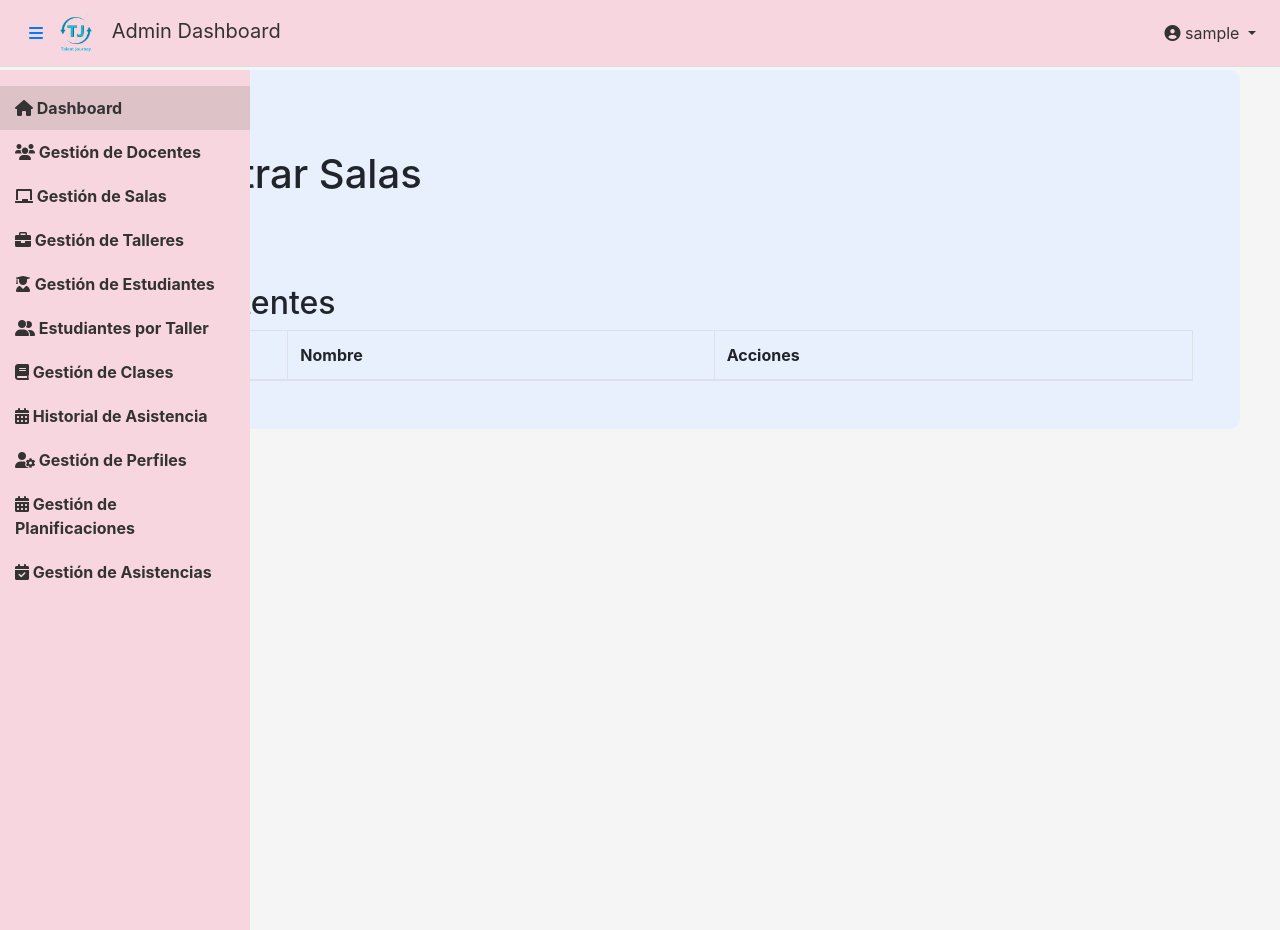
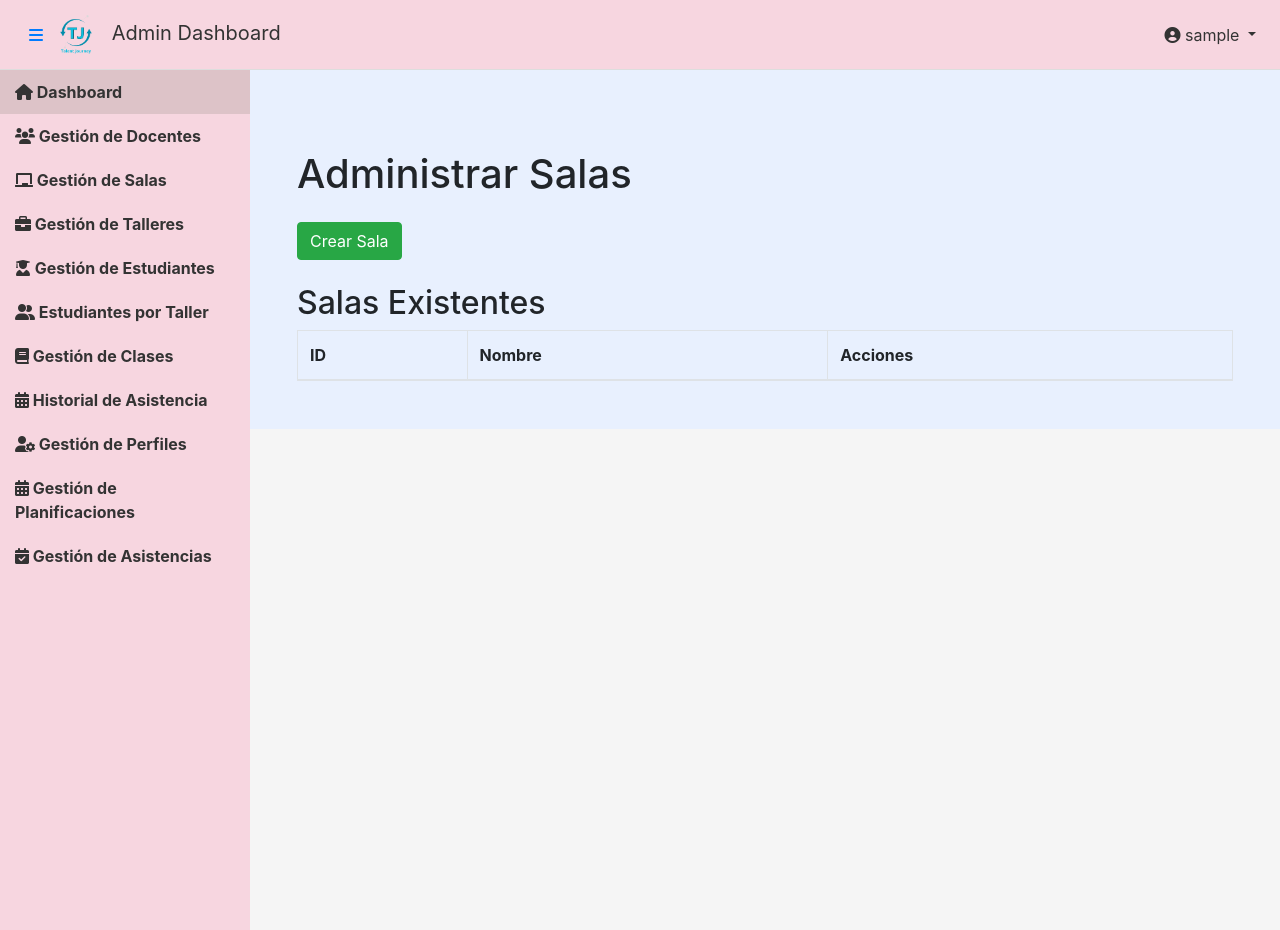
Before and after one commit to gbiggios/Proyecto_de_titulo_5.1, a Flask app: page /admin/salas/ in a window 1280 px wide. Run offline with Flask 3, Linux system fonts and the light colour scheme; the visitor is signed in with stand-in values (Sample User, id 1); data that the repository does not hold is empty; some libraries are stand-ins or nearby versions.

Commit message:
actualizacion de proyecto

```diff
--- a/app/templates/admin/base_admin.html
+++ b/app/templates/admin/base_admin.html
@@ -8,81 +8,105 @@
     <link rel="stylesheet" href="https://stackpath.bootstrapcdn.com/bootstrap/4.5.2/css/bootstrap.min.css">
     <link rel="stylesheet" href="https://cdnjs.cloudflare.com/ajax/libs/font-awesome/6.0.0-beta3/css/all.min.css">
     <style>
-        body { background-color: #f5f5f5; }
+        body {
+            background-color: #f5f5f5;
+            margin: 0;
+            padding: 0;
+        }
+
+        /* Sidebar Styles */
         .sidebar {
             background-color: #f7d6e0;
-            min-height: 100vh;
-            padding-top: 1rem;
             position: fixed;
+            top: 70px; /* Ajuste para que la sidebar inicie debajo de la navbar */
+            left: 0;
+            height: calc(100vh - 70px); /* Altura ajustada para no incluir la navbar */
             width: 250px;
-            transition: all 0.3s;
+            overflow-y: auto;
+            transition: all 0.3s ease;
+            z-index: 1000;
         }
-        .sidebar.collapsed { width: 60px; }
+
+        .sidebar.collapsed {
+            width: 60px;
+        }
+
         .sidebar a {
             color: #333;
             font-weight: bold;
             padding: 10px 15px;
             display: block;
-            transition: all 0.3s;
+            text-decoration: none;
+            transition: all 0.3s ease;
+        }
+
+        .sidebar a:hover {
+            background-color: #ffebef;
             text-decoration: none;
         }
-        .sidebar a:hover { background-color: #ffebef; text-decoration: none; }
-        .sidebar .active { background-color: #ddc3c8; }
+
+        .sidebar .active {
+            background-color: #ddc3c8;
+        }
+
         .sidebar.collapsed a {
             text-align: center;
             padding: 10px 5px;
         }
-        .sidebar.collapsed a span { display: none; }
-        .sidebar.collapsed a i { margin-right: 0; }
 
-        /* Ajuste del contenido principal con un ancho máximo y margen superior */
-        .content {
-            margin-left: 260px;
-            background-color: #e8f0fe;
-            padding: 2rem;
-            border-radius: 10px;
-            transition: all 0.3s;
-            max-width: 1200px;
-            margin-right: auto;
-            margin-left: auto;
-            margin-top: 70px; /* Ajuste para evitar que quede debajo de la navbar */
+        .sidebar.collapsed a span {
+            display: none;
         }
-        .content.expanded { margin-left: 80px; }
-        .btn-custom { background-color: #f7d6e0; color: #333; font-weight: bold; }
-        .btn-custom:hover { background-color: #f9bfc7; }
 
-        /* Fixed Navbar */
+        .sidebar.collapsed a i {
+            margin-right: 0;
+        }
+
+        /* Navbar Styles */
         .navbar {
             background-color: #f7d6e0;
             border-bottom: 1px solid #ddd;
             position: fixed;
             top: 0;
+            left: 0;
             width: 100%;
-            z-index: 1030;
+            height: 70px; /* Altura fija de la navbar */
+            z-index: 1050;
         }
-        .navbar .navbar-brand, .navbar .nav-link, .navbar .navbar-text {
+
+        .navbar .navbar-brand,
+        .navbar .nav-link,
+        .navbar .navbar-text {
             color: #333 !important;
         }
-        .navbar .navbar-brand:hover, .navbar .nav-link:hover {
+
+        .navbar .navbar-brand:hover,
+        .navbar .nav-link:hover {
             color: #000 !important;
         }
-        .navbar-logo {
-            width: 40px;
-            height: auto;
-            margin-right: 10px;
+
+        /* Main Content Styles */
+        .content {
+            margin-left: 250px;
+            margin-top: 70px; /* Margen superior para evitar superposición con la navbar */
+            padding: 2rem;
+            background-color: #e8f0fe;
+            transition: margin-left 0.3s ease;
         }
-        .table th, .table td { vertical-align: middle; }
+
+        .content.expanded {
+            margin-left: 60px;
+        }
     </style>
 </head>
 <body>
     <!-- Navbar -->
-    <nav class="navbar navbar-expand-lg navbar-light fixed-top">
+    <nav class="navbar navbar-expand-lg navbar-light">
         <button class="btn btn-link" id="sidebarCollapse">
             <i class="fas fa-bars"></i>
         </button>
-        <!-- Logo de la empresa -->
         <a class="navbar-brand" href="#">
-            <img src="{{ url_for('static', filename='img/logo.png') }}" alt="Logo" class="navbar-logo"> <!-- Ruta desde static/img -->
+            <img src="{{ url_for('static', filename='img/logo.png') }}" alt="Logo" style="width: 40px; margin-right: 10px;">
             Admin Dashboard
         </a>
         <ul class="navbar-nav ml-auto">
@@ -100,6 +124,7 @@
 
     <!-- Sidebar -->
     <div class="sidebar" id="sidebar">
+        {% block sidebar %}
         <a href="{{ url_for('admin.dashboard') }}" class="active"><i class="fas fa-home"></i> <span>Dashboard</span></a>
         <a href="{{ url_for('admin.docentes_admin.docentes_admin_home') }}"><i class="fas fa-users"></i> <span>Gestión de Docentes</span></a>
         <a href="{{ url_for('admin.salas_admin.salas_admin_listar') }}"><i class="fas fa-chalkboard"></i> <span>Gestión de Salas</span></a>
@@ -111,16 +136,16 @@
         <a href="{{ url_for('admin.perfiles_admin.perfiles_admin_listar') }}"><i class="fas fa-user-cog"></i> <span>Gestión de Perfiles</span></a>
         <a href="{{ url_for('admin.planificacion_admin.listar_planificaciones_admin') }}"><i class="fas fa-calendar-alt"></i> <span>Gestión de Planificaciones</span></a>
         <a href="{{ url_for('admin.asistencias_admin.asistencia_dashboard') }}"><i class="fas fa-calendar-check"></i> <span>Gestión de Asistencias</span></a>
+        {% endblock %}
     </div>
 
     <!-- Main Content -->
-    <div class="container-fluid content" id="mainContent">
+    <div class="content" id="mainContent">
         {% block content %}
         {% endblock %}
     </div>
 
-    <script src="https://code.jquery.com/jquery-3.6.0.min.js"></script>
-    <script src="https://cdn.jsdelivr.net/npm/bootstrap@4.5.2/dist/js/bootstrap.bundle.min.js"></script>
+    <!-- JS -->
     <script>
         // Toggle the sidebar
         $('#sidebarCollapse').on('click', function () {
--- a/app/templates/admin/gestionar_planificaciones.html
+++ b/app/templates/admin/gestionar_planificaciones.html
@@ -21,6 +21,10 @@
 
         <!-- Contenido Principal -->
         <div class="col-md-9 col-12 fade-enter">
+            <form action="{{ url_for('admin.planificacion_admin.exportar_excel_planificacion', taller_id=taller_seleccionado.taller_id) }}" method="get">
+                <button type="submit" class="btn btn-success">Exportar a Excel</button>
+            </form>
+
             <h2 class="text-lg font-bold mb-4">{{ taller_seleccionado.nombre }}</h2>
 
             <!-- Formulario de Objetivo General -->
```
Also changed, not shown: app/routes/admin/gestionar_planificaciones.py (+46 -0 lines).
